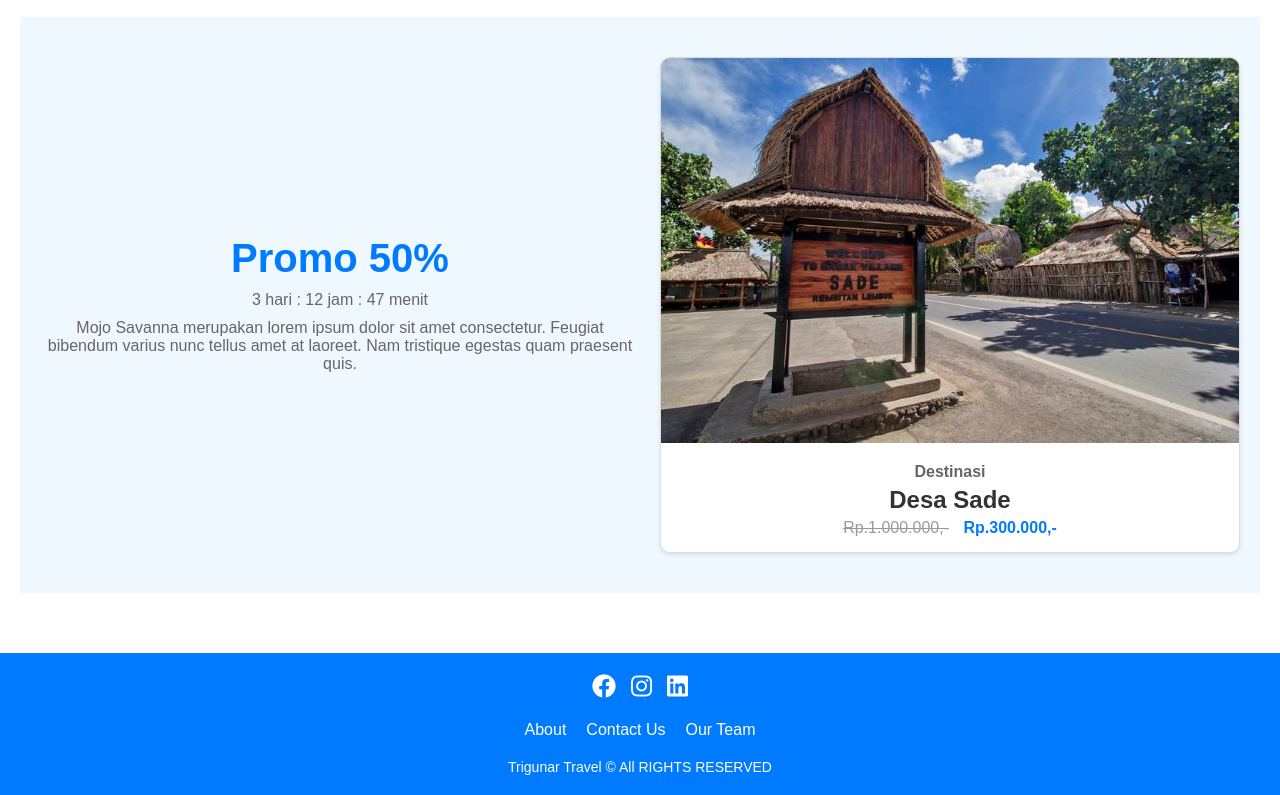
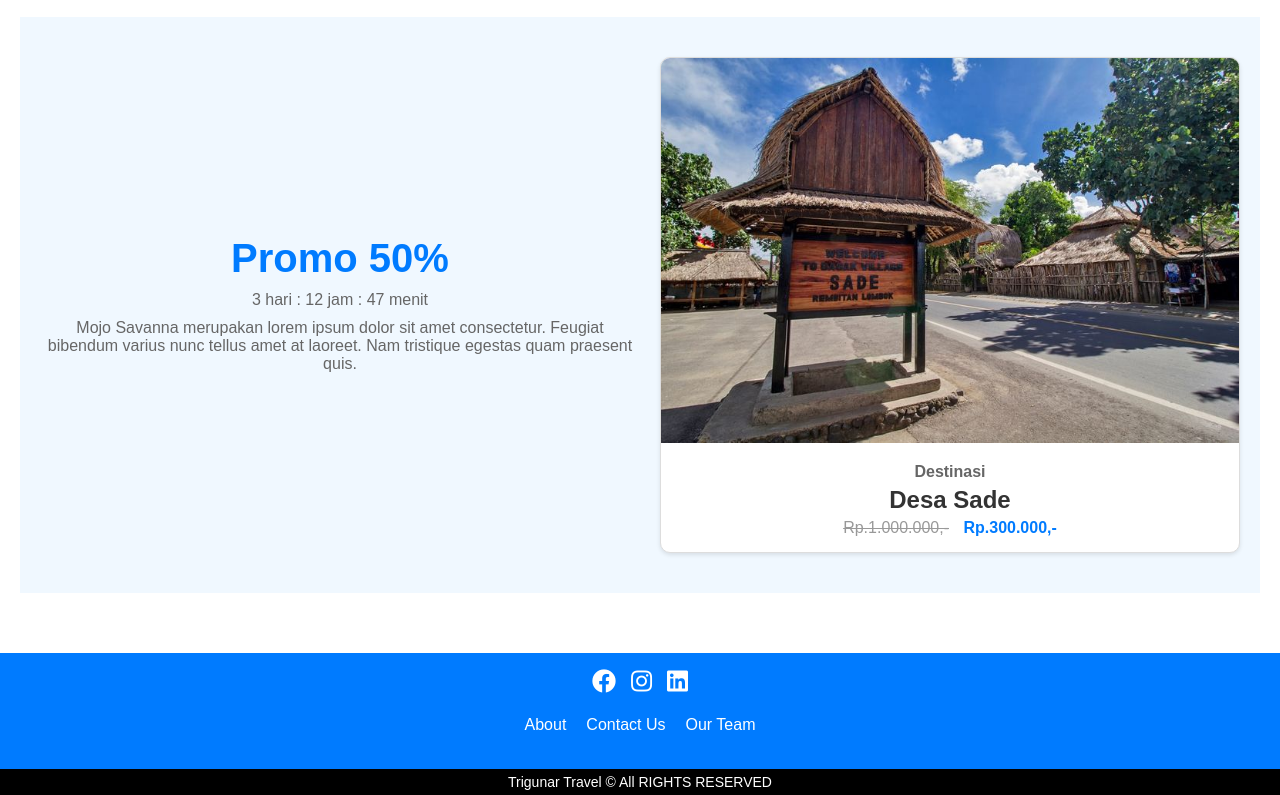
Before and after one commit to massguunn/CAPSTONE-PROJECT, a website: page src/templates/index.html in a window 1280 px wide. Shown: the part 2303-3098 px from the top of the page. Drawn offline with Linux system fonts and the light colour scheme.

Commit message:
memperbarui css footer

```diff
--- a/src/style/main.css
+++ b/src/style/main.css
@@ -361,8 +361,8 @@ body {
 }
 
 /* Footer */
-footer {
-  padding: 20px;
+.footer-pembungkus {
+  padding: 15px;
   background-color: #007bff;
   color: white;
   text-align: center;
@@ -370,10 +370,10 @@ footer {
 }
 
 .footer__social {
+  margin-bottom: 20px;
   display: flex;
   justify-content: center;
   gap: 15px;
-  margin-bottom: 20px;
 }
 
 .footer__social a {
@@ -393,6 +393,13 @@ footer {
   text-decoration: none;
 }
 
-footer p {
+.footer-deskripsi {
+  padding: 5px;
+  background-color: black;
+  width: 100%;
+}
+.footer-deskripsi p {
+  color: white;
   font-size: 0.875rem;
+  text-align: center;
 }
--- a/src/templates/index.html
+++ b/src/templates/index.html
@@ -186,6 +186,7 @@
 
     <!-- Footer -->
     <footer>
+        <div class="footer-pembungkus">
             <div class="footer__social">
                 <a href="#"><i class="fab fa-facebook"></i></a>
                 <a href="#"><i class="fab fa-instagram"></i></a>
@@ -196,7 +197,10 @@
                 <a href="#">Contact Us</a>
                 <a href="#">Our Team</a>
             </div>
+        </div>
+        <div class="footer-deskripsi">
             <p>Trigunar Travel © All RIGHTS RESERVED</p>
+        </div>
     </footer>
 </body>
 
```
Lines whose indentation alone changed are shown as unchanged.
